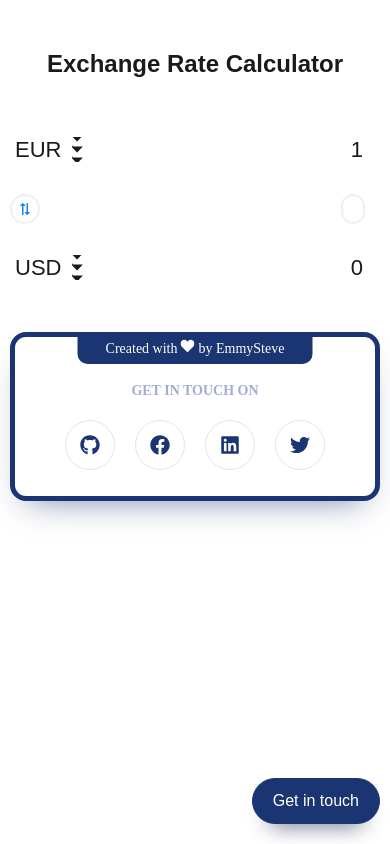
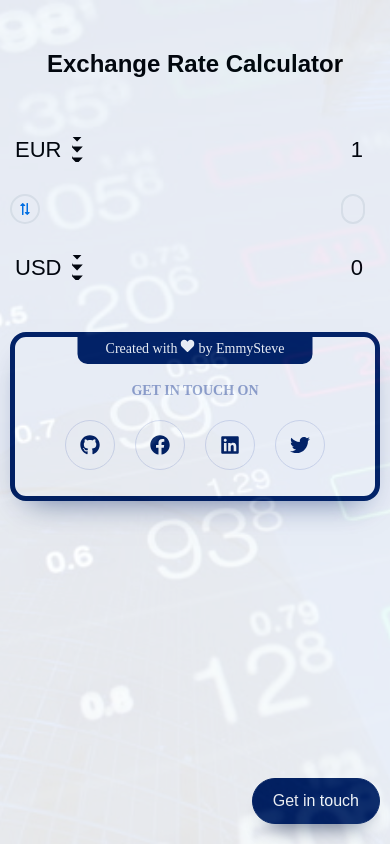
Before and after one commit to Emmydite/exchangerate-calculator, a React (Create React App) app: page / in a window 390 px wide. Built offline with nearby package versions, Linux system fonts and the light colour scheme; a web font is replaced by a local one.

Commit message:
added a style

```diff
--- a/src/App.css
+++ b/src/App.css
@@ -241,7 +241,7 @@ select:focus, input:focus, button:focus{
     align-items: center;
     height: 100vh;
     margin: 0;
-    background-image: none;
+    background-image: url('../src/assets/1rates.jpg');
     background-size: cover;
     background-repeat: no-repeat;
     background-position: center;
```
